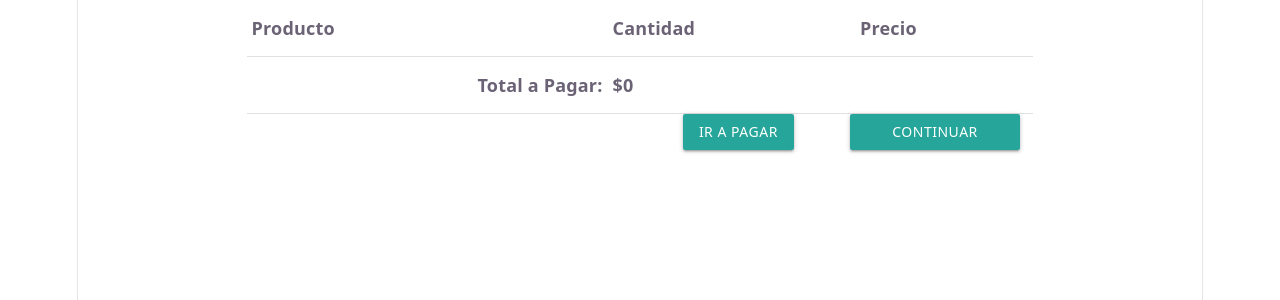
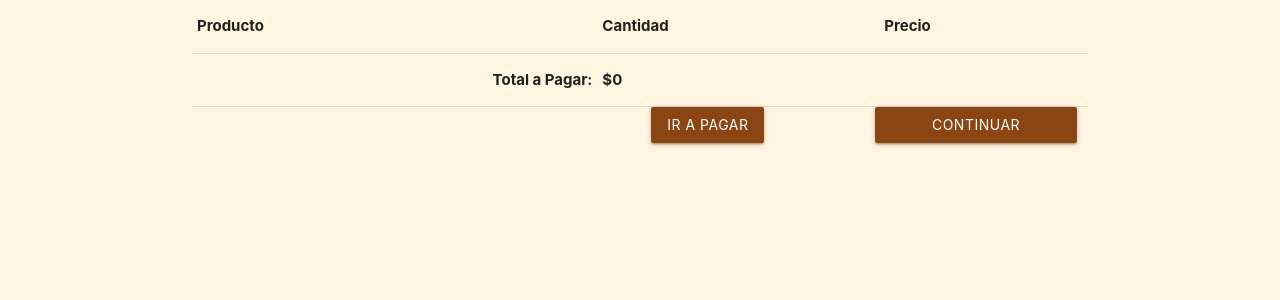
Before and after one commit to kiwibrain/Pasteleria_MS_React, a React (Vite) app: page /carrito in a window 1280 px wide. Shown: the top 300 px of the page. Built offline with nearby package versions, Linux system fonts and the light colour scheme.

Commit message:
se modificó el index.css para que sea el estilo de base en el main y se puso despues de las importaciones de estilo de materialize para que lo puede sobreescribir

```diff
--- a/src/main.jsx
+++ b/src/main.jsx
@@ -3,7 +3,7 @@ import { createRoot } from 'react-dom/client'
 import { RouterProvider } from 'react-router-dom';
 import { routes } from './routes.jsx';
 // import './index.css'
-import './pages/Index/index.css'
+
 import App from './App.jsx'
 import RegistroUsuario from './pages/RegistroUsuarios/RegistroUsuario.jsx'
 import Productos from './pages/Productos/Productos.jsx'
@@ -12,6 +12,7 @@ import InicioSesion from './pages/InicioSesion/InicioSesion.jsx'
 import Carrito from './pages/Carrito/Carrito.jsx'
 import 'materialize-css/dist/css/materialize.min.css'
 import 'materialize-css/dist/js/materialize.min.js';
+import './pages/Index/index.css'
 
 // Deje comentados los elementos ya creados para ir probandolos uno a uno; dejando siempre 1 y solo 1 descomentado
 // Pueden borrar y dejar solo el inicial cuando estimen conveniente
--- a/src/pages/Index/index.css
+++ b/src/pages/Index/index.css
@@ -1,111 +1,80 @@
-:root {
-  --text: #6b6375;
-  --text-h: #08060d;
-  --bg: #fff;
-  --border: #e5e4e7;
-  --code-bg: #f4f3ec;
-  --accent: #aa3bff;
-  --accent-bg: rgba(170, 59, 255, 0.1);
-  --accent-border: rgba(170, 59, 255, 0.5);
-  --social-bg: rgba(244, 243, 236, 0.5);
-  --shadow:
-    rgba(0, 0, 0, 0.1) 0 10px 15px -3px, rgba(0, 0, 0, 0.05) 0 4px 6px -2px;
-
-  --sans: system-ui, 'Segoe UI', Roboto, sans-serif;
-  --heading: system-ui, 'Segoe UI', Roboto, sans-serif;
-  --mono: ui-monospace, Consolas, monospace;
-
-  font: 18px/145% var(--sans);
-  letter-spacing: 0.18px;
-  color-scheme: light dark;
-  color: var(--text);
-  background: var(--bg);
-  font-synthesis: none;
-  text-rendering: optimizeLegibility;
-  -webkit-font-smoothing: antialiased;
-  -moz-osx-font-smoothing: grayscale;
-
-  @media (max-width: 1024px) {
-    font-size: 16px;
-  }
+body{
+    background-color: #FFF5E1;
 }
 
-@media (prefers-color-scheme: dark) {
-  :root {
-    --text: #9ca3af;
-    --text-h: #f3f4f6;
-    --bg: #16171d;
-    --border: #2e303a;
-    --code-bg: #1f2028;
-    --accent: #c084fc;
-    --accent-bg: rgba(192, 132, 252, 0.15);
-    --accent-border: rgba(192, 132, 252, 0.5);
-    --social-bg: rgba(47, 48, 58, 0.5);
-    --shadow:
-      rgba(0, 0, 0, 0.4) 0 10px 15px -3px, rgba(0, 0, 0, 0.25) 0 4px 6px -2px;
+.logo{
+    display: flex;
+    justify-content: left;
+    padding: 5px;
+    height: 70px;
+    width: 70px;
+}
+
+.footer-logo{
+    display: flex;
+    justify-content: left;
+    padding: 5px;
+    height: 170px;
+    width: 170px;
+}
+
+  body {
+    display: flex;
+    min-height: 100vh;
+    flex-direction: column;
   }
 
-  #social .button-icon {
-    filter: invert(1) brightness(2);
+  main {
+    flex: 1 0 auto;
   }
+
+.form-search{
+    display: flex !important;
+    justify-content: center !important;
 }
 
-body {
-  margin: 0;
+.precio{
+  color: darkred;
 }
 
-#root {
-  width: 1126px;
-  max-width: 100%;
-  margin: 0 auto;
-  text-align: center;
-  border-inline: 1px solid var(--border);
-  min-height: 100svh;
-  display: flex;
-  flex-direction: column;
-  box-sizing: border-box;
+.texto-slide{
+  text-shadow: #000000 1px 0 10px;
 }
 
-h1,
-h2 {
-  font-family: var(--heading);
-  font-weight: 500;
-  color: var(--text-h);
+.texto-main{
+  display: flex;
+  justify-content: center;
+  color:rgb(60, 22, 22);
 }
 
-h1 {
-  font-size: 56px;
-  letter-spacing: -1.68px;
-  margin: 32px 0;
-  @media (max-width: 1024px) {
-    font-size: 36px;
-    margin: 20px 0;
-  }
-}
-h2 {
-  font-size: 24px;
-  line-height: 118%;
-  letter-spacing: -0.24px;
-  margin: 0 0 8px;
-  @media (max-width: 1024px) {
-    font-size: 20px;
-  }
-}
-p {
-  margin: 0;
+.text-categoria a{
+  text-decoration: none;
+  color:black;
+  transition: color 1s;
+  font-weight: bold;
 }
 
-code,
-.counter {
-  font-family: var(--mono);
-  display: inline-flex;
-  border-radius: 4px;
-  color: var(--text-h);
+.text-categoria a:hover{
+  color: rgb(187, 79, 193);
 }
 
-code {
-  font-size: 15px;
-  line-height: 135%;
-  padding: 4px 8px;
-  background: var(--code-bg);
+.boton-pagar a{
+  background-color: #8B4513;
 }
+
+.boton-continuar-compra a{
+  background-color: #8B4513;
+}
+
+.contenedor-btn button.btn.btn-success {
+  background-color: #8B4513;
+
+}
+
+.col.s8.m4 a{
+  background-color: #8B4513;
+}
+
+.boton-slide{
+  background-color: #8B4513;
+}
```
